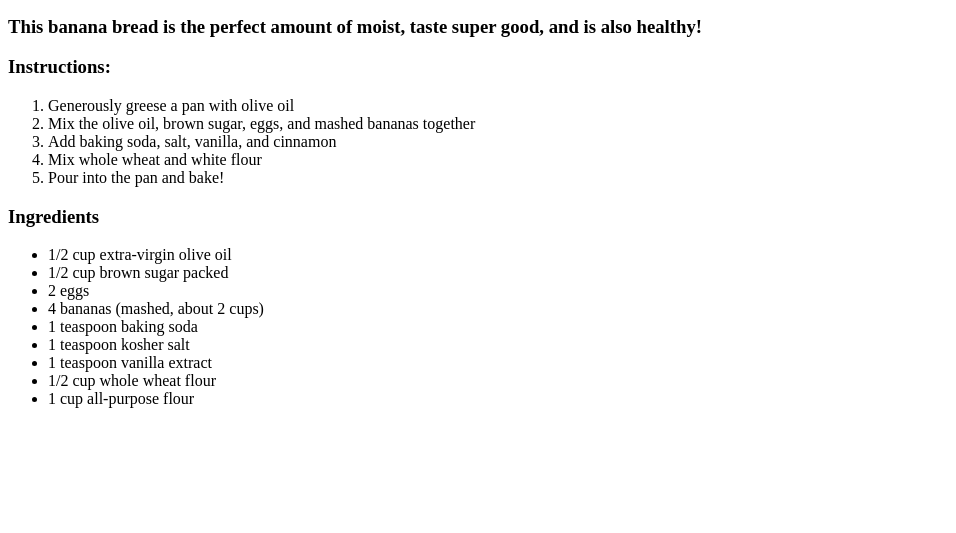
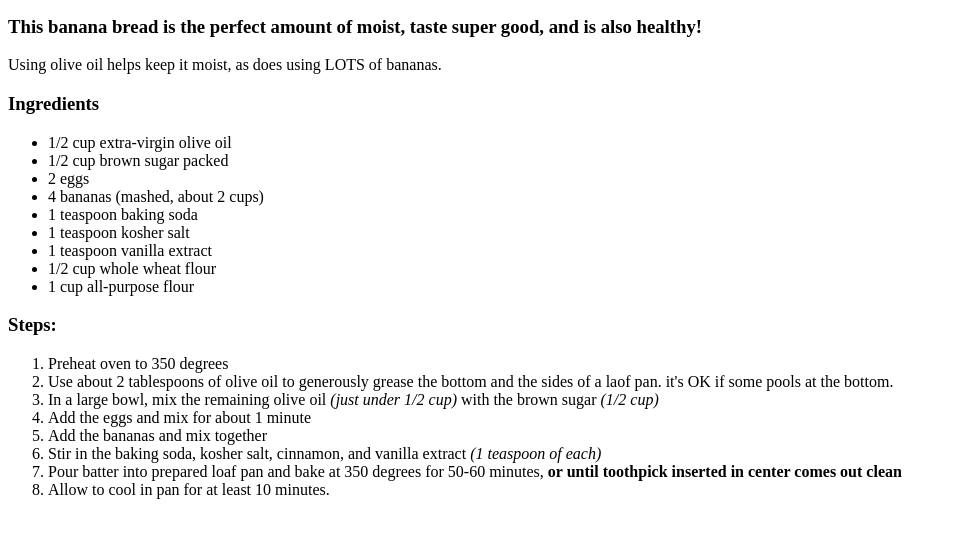
Before and after one commit to candreola01/odin-recipes, a plain HTML site: page recipes/banana-bread.html in a window 1280 px wide. Shown: the part 101-634 px from the top of the page, without its empty margins (0-956 px from the left). Drawn offline with Linux system fonts and the light colour scheme.

Commit message:
Add orderd list of steps/delete first ordered list of instructions and replace with a paragraph

```diff
--- a/recipes/banana-bread.html
+++ b/recipes/banana-bread.html
@@ -8,14 +8,8 @@
         <h1>Banana Bread</h1>
         <img src="healthy-banana-bread-3.jpeg" width="200" alt="Moist healthy banana bread">
         <h3>This banana bread is the perfect amount of moist, taste super good, and is also healthy! </h3>
-        <h3>Instructions:</h3>
-        <ol>
-            <li>Generously greese a pan with olive oil</li>
-            <li>Mix the olive oil, brown sugar, eggs, and mashed bananas together</li>
-            <li>Add baking soda, salt, vanilla, and cinnamon</li>
-            <li>Mix whole wheat and white flour</li>
-            <li>Pour into the pan and bake!</li>
-        </ol>
+        <p>Using olive oil helps keep it moist, as does using LOTS of bananas.</p>
+
         <h3>Ingredients</h3>
         <ul>
             <li>1/2 cup extra-virgin olive oil</li>
@@ -28,5 +22,16 @@
             <li>1/2 cup whole wheat flour</li>
             <li>1 cup all-purpose flour</li>
         </ul>
+        <h3>Steps:</h3>
+        <ol>
+            <li>Preheat oven to 350 degrees</li>
+            <li>Use about 2 tablespoons of olive oil to generously grease the bottom and the sides of a laof pan. it's OK if some pools at the bottom.</li>
+            <li>In a large bowl, mix the remaining olive oil <em>(just under 1/2 cup)</em> with the brown sugar <em>(1/2 cup)</em></li>
+            <li>Add the eggs and mix for about 1 minute</li>
+            <li>Add the bananas and mix together</li>
+            <li>Stir in the baking soda, kosher salt, cinnamon, and vanilla extract <em>(1 teaspoon of each)</em></li>
+            <li>Pour batter into prepared loaf pan and bake at 350 degrees for 50-60 minutes, <strong>or until toothpick inserted in center comes out clean</strong></li>
+            <li>Allow to cool in pan for at least 10 minutes.</li>
+        </ol>
     </body>
 </html>
```
